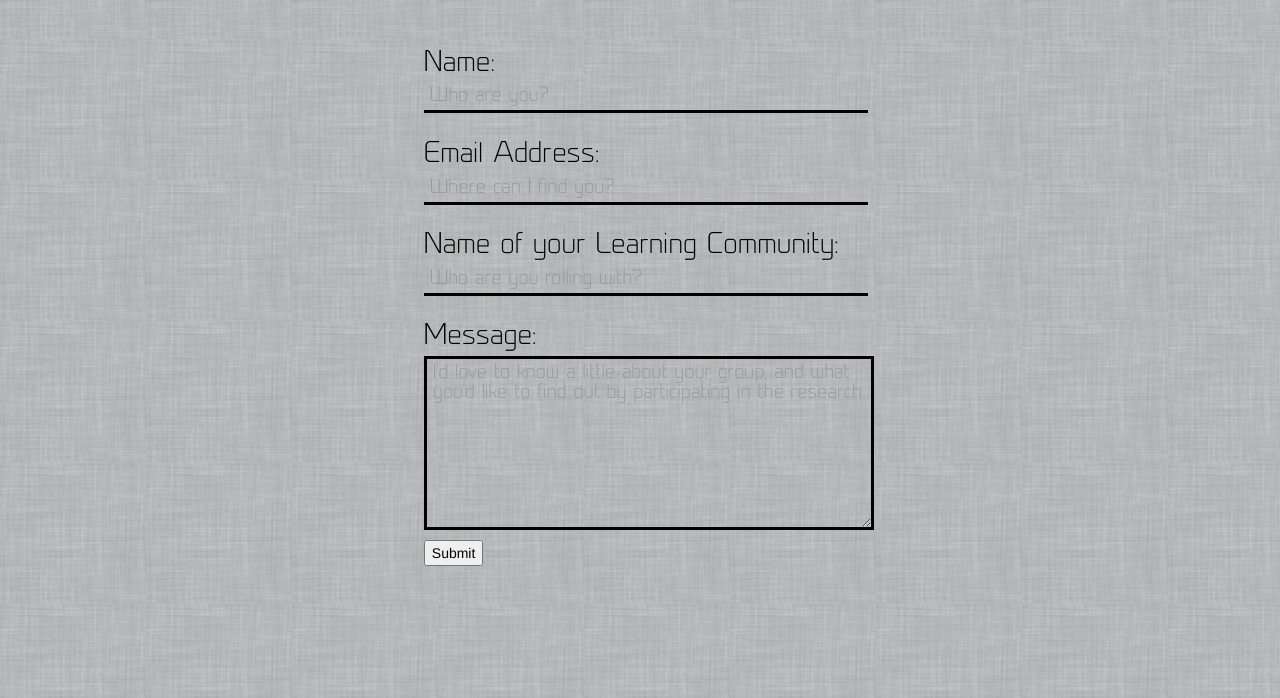
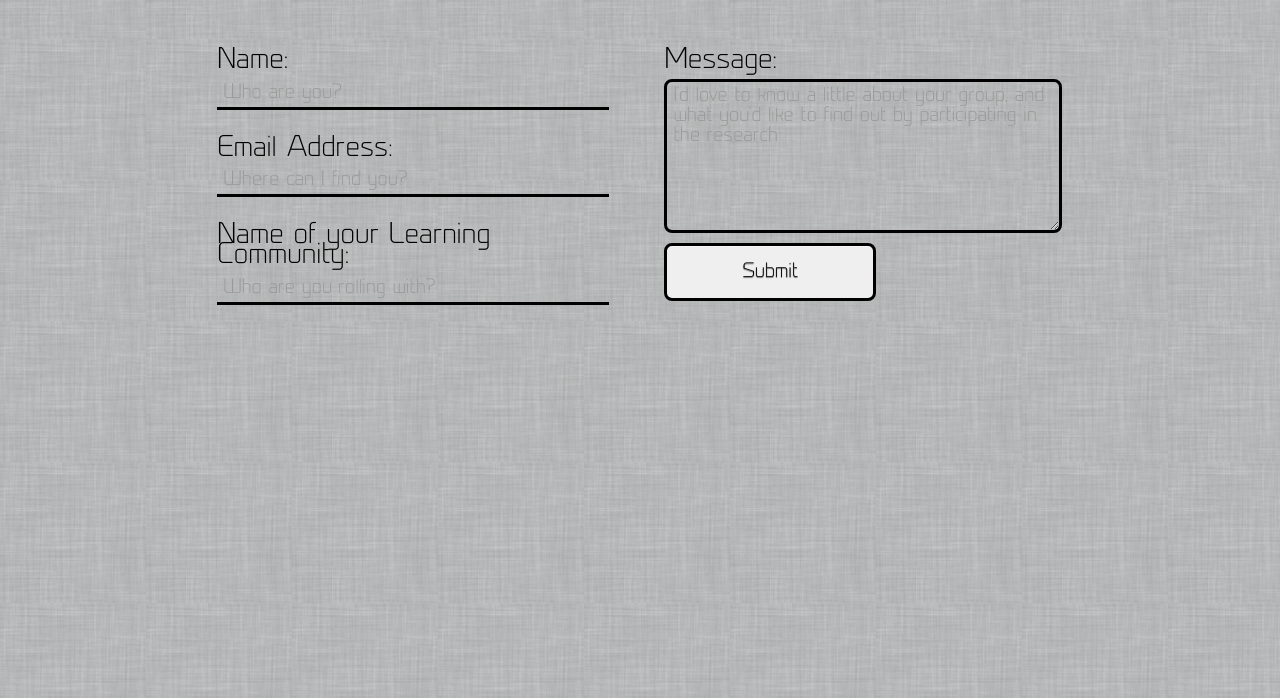
Before and after one commit to lipenco/til-informal-tech-education, a plain HTML site: page interview.html in a window 1280 px wide. Shown: the part 102-800 px from the top of the page. Drawn offline with Linux system fonts and the light colour scheme.

Commit message:
styling form

```diff
--- a/css/style.css
+++ b/css/style.css
@@ -356,13 +356,11 @@ line-height:26px;}
 }
 
 
-#contact form {
-margin: 5% 27% ;
-}
 
 #contact h1  {
 margin: 5% 26% ;
 font-family: "flex";
+text-shadow: 0px 1px 1px rgba(0, 0, 0, .6);
 }
 
 
@@ -382,10 +380,26 @@ font-family: "flex";
    width: 100%;
    font-family: "flex-thin";
   font-size: 1.5em;
+  border-radius: 8px;
 
 }
 
-#contact form .title {
+form .title, .title {
   font-size: 2em;
   padding: 5% 0 2% 0%;
 }
+
+#ss-submit {
+background: linear-gradient(bottom,#e23939 0%,#c41d1d 100%);
+border: 3px solid #000;
+box-shadow: inset 0px 1px 0px rgba(255, 255, 255, .5);
+text-shadow: 0px 1px 1px rgba(0, 0, 0, .6);
+padding: 16px 75px;
+border-radius: 8px;
+font-family: "flex-thin";
+  font-size: 1.5em;
+}
+
+.message, .name {
+  margin-left: 7%;
+}
--- a/css/style2.css
+++ /dev/null
@@ -1,10 +0,0 @@
-form input {
-text-align: left;
-border-bottom: 3px solid #222;
-font-weight: 700;
--webkit-transition: all 0.1s linear;
--moz-transition: all 0.1s linear;
--o-transition: all 0.1s linear;
-transition: all 0.1s linear;
-width: 500px;
-}
--- a/interview.html
+++ b/interview.html
@@ -29,11 +29,10 @@
   <body>
   	<div class="contact-page">
     <div class="container">
-
-
       <section id="contact">
           <h1>I want to be interviewed!</h1>
-
+      <div class="row">
+        <div class="span5 name">
                 <form action="https://docs.google.com/forms/d/1uz6_Sv1yU4FJcjFGHs2IOfOIpbhzseU24FJXl6Z7Eks/formResponse" method="POST" id="ss-form" target="_self" onsubmit="">
                 <label class="ss-q-item-label" for="entry_1916998743">
                 <div class="title">Name:
@@ -49,10 +48,11 @@
                 </div>
                 </label>
                 <input type="text" name="entry.1653536873" value="" class="ss-q-short" id="entry_1653536873" placeholder="Who are you rolling with?" dir="auto" aria-required="true">
-
+            </div>
+            <div class="span5 message">
                 <label class="ss-q-item-label" for="entry_322752649"><div class="title">Message:</div>
                 </label>
-<textarea name="entry.322752649" rows="8" cols="0" class="ss-q-long" id="entry_322752649"  placeholder="I&#39;d love to know a little about your group, and what you&#39;d like to find out by participating in the research" dir="auto" aria-required="true"></textarea>
+                <textarea name="entry.322752649" rows="7" cols="0" class="ss-q-long" id="entry_322752649"  placeholder="I&#39;d love to know a little about your group, and what you&#39;d like to find out by participating in the research" dir="auto" aria-required="true"></textarea>
 
 
                 <input type="hidden" name="draftResponse" value="[]
@@ -64,7 +64,7 @@
                 <input type="submit" name="submit" value="Submit" id="ss-submit">
 
                 </form>
-
+             </div>
 </section>
 
  </div>
```
Also changed, not shown: index.html (+9 -17 lines). Lines whose indentation alone changed are shown as unchanged.
